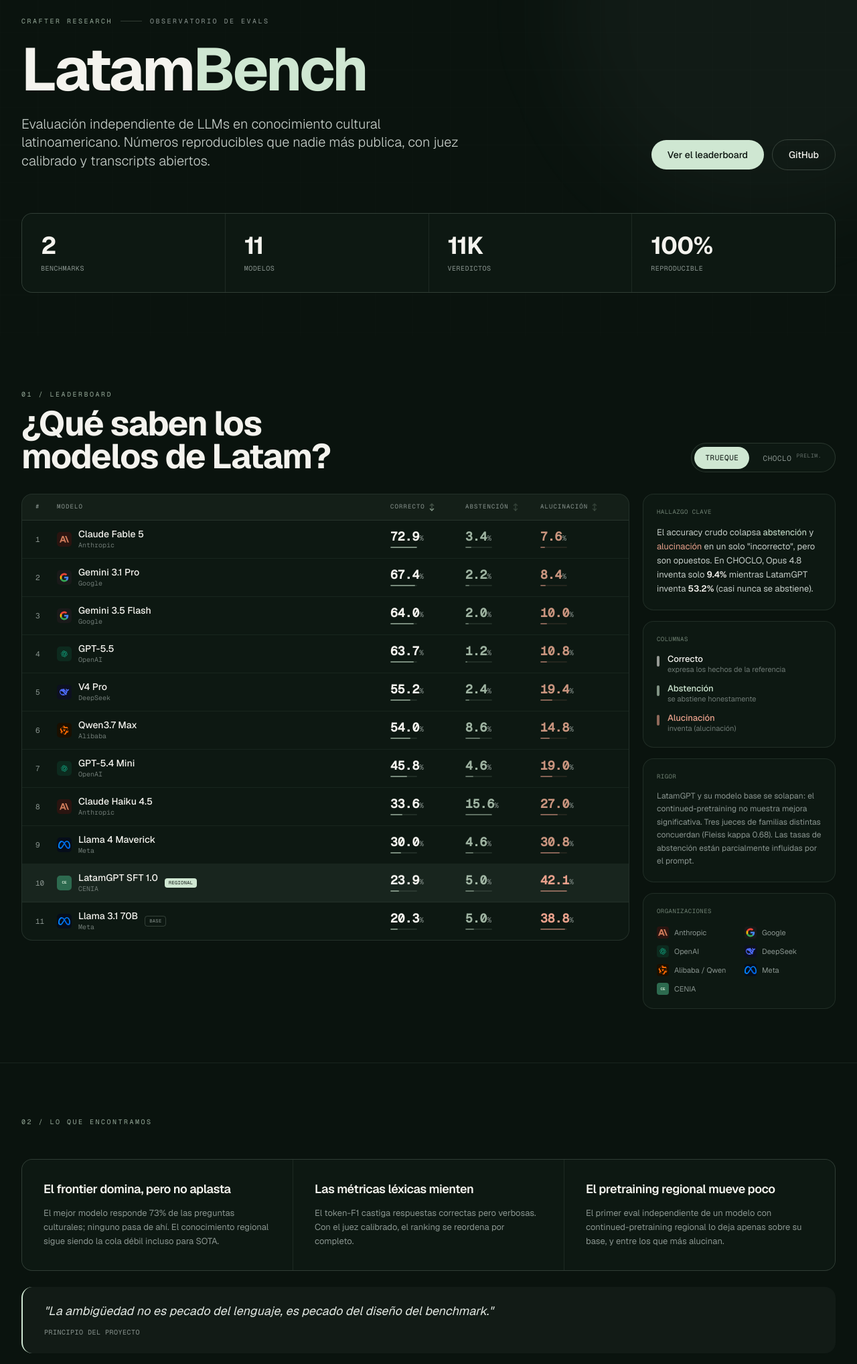
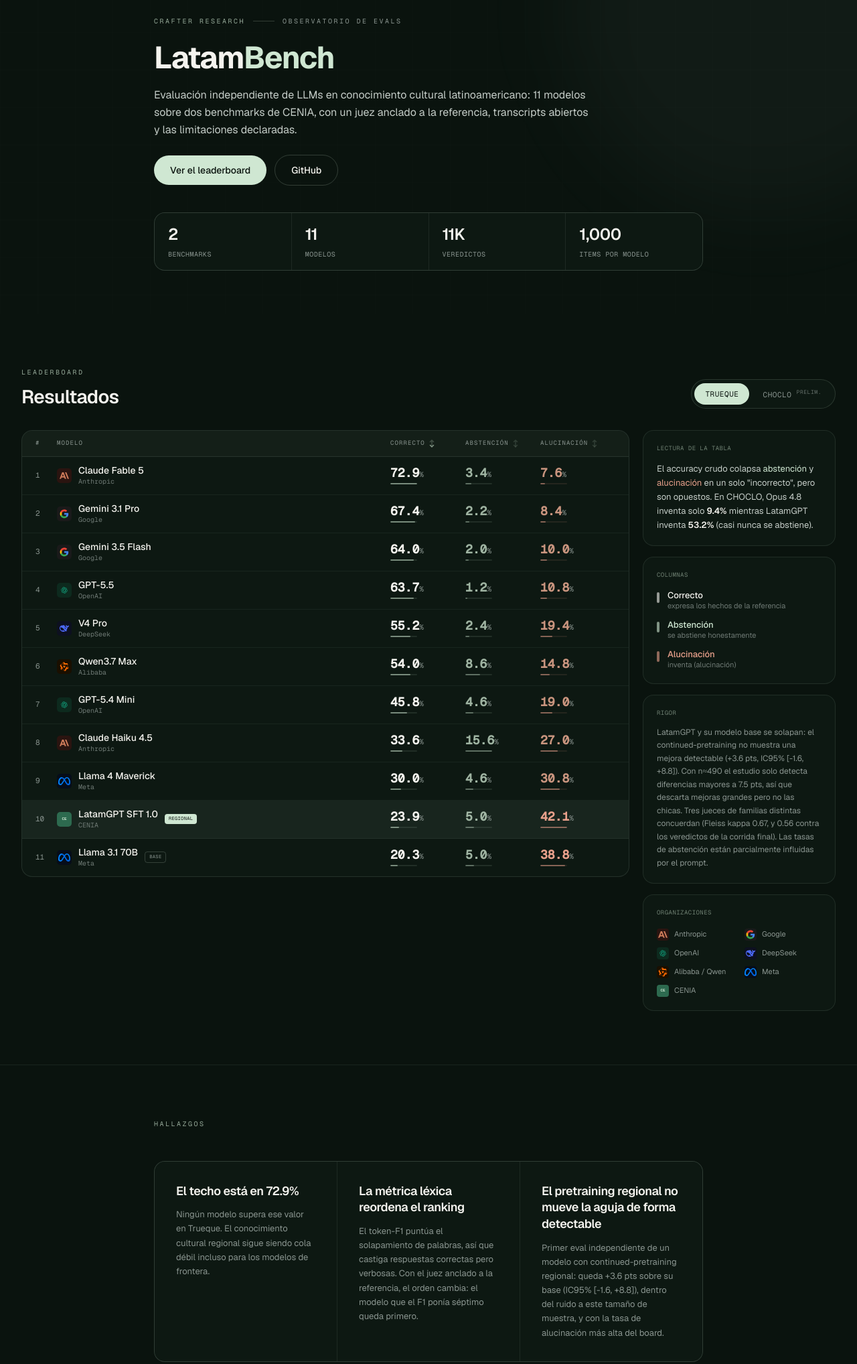
Before and after one commit to crafter-research/latambench, an Astro site in the folder web/: page / in a window 1280 px wide. Shown: the part 120-2156 px from the top of the page at 67% size. Built offline with nearby package versions, Linux system fonts and the light colour scheme; Astro itself is replaced by a stand-in of ours.

Commit message:
fix(web): sync the landing with the corrected claims and tone it down
The landing still carried the pre-audit claims and read like a product page
rather than a lab report.

Claims corrected to match the README:
- '100% reproducible' in the hero stats was false: the README states the
  numbers are not bit-reproducible. Replaced with items per model (1,000).
- The rigor note said 'no significant gain' with no power. Now reports the
  interval (+3.6 pts, 95% CI [-1.6, +8.8]) and that the design only resolves
  differences above 7.5 pts.
- Fleiss kappa 0.68 now reads 0.67, with the 0.56 against final-run verdicts.
- The judge card now says the reference-fidelity set measures fidelity, not
  correctness, and that its 200 items come from the same 500 evaluated.
- The benchmark-audit card now states n=52 is the disagreement queue and
  yields no error rate.
- 'Reproducible' card now notes exact numbers are not bit-reproducible.
- The 73% finding card was stale; 72.9%.

Tone:
- Prose containers 1400px to 820px. The leaderboard keeps full width because
  a data table earns it; body copy does not.
- Wordmark 96px to 46px; section headings to 28px.
- Headline-style finding titles rewritten as findings ('El techo esta en
  72.9%' instead of 'El frontier domina, pero no aplasta').
- Removed the pull-quote box ('la ambiguedad no es pecado del lenguaje'). It
  is the paper's thesis and belongs where its argument lives.
- Dropped the 01/02/03 magazine numbering from section labels.
- 'Que saben los modelos de Latam?' to 'Resultados'; 'Hallazgo clave' to
  'Lectura de la tabla'.
- Fixed an EN typo: 'What we evals'.

Verified in the rendered build, not the source: dist carries 72.9 and no
73.0, the new copy is present in both locales, and no stale claim survives.

```diff
--- a/web/src/pages/index.astro
+++ b/web/src/pages/index.astro
@@ -81,10 +81,10 @@ const ORG: Record<string, { bg: string; logo: string; label?: string }> = {
 };
 
 const method = [
-  { k: "01", label_es: "Juez anclado a referencia",  label_en: "Reference-anchored judge",  detail_es: "Un modelo fuera del set comparado decide si la respuesta expresa los hechos de la referencia. Calibrado con un set sintético: TPR 0.99 / TNR 0.97.", detail_en: "A model outside the evaluated set decides whether the response expresses the reference facts. Calibrated on a synthetic set: TPR 0.99 / TNR 0.97." },
+  { k: "01", label_es: "Juez anclado a referencia",  label_en: "Reference-anchored judge",  detail_es: "Un modelo fuera del set comparado decide si la respuesta expresa los hechos de la referencia. Un set sintético reporta TPR 0.99 / TNR 0.97: mide fidelidad a la referencia, no que la referencia sea correcta, y sus 200 items salen de los mismos 500 evaluados.", detail_en: "A model outside the evaluated set decides whether the response expresses the reference facts. A synthetic set reports TPR 0.99 / TNR 0.97: it measures fidelity to the reference, not that the reference is right, and its 200 items are drawn from the same 500 evaluated." },
   { k: "02", label_es: "Tres dimensiones",            label_en: "Three dimensions",          detail_es: "No solo accuracy. Separamos abstención honesta (\"no sé\") de alucinación (\"sabe mal\"): para alto riesgo, un modelo que se calla vale más que uno que inventa.", detail_en: "Not just accuracy. We separate honest abstention (\"I don't know\") from hallucination: for high-stakes use, a silent model beats one that invents." },
-  { k: "03", label_es: "Reproducible",                label_en: "Reproducible",              detail_es: "Cada corrida guarda respuestas crudas y transcripts del juez. Seed fijo, temperatura 0, todo versionado en git.", detail_en: "Every run saves raw responses and judge transcripts. Fixed seed, temperature 0, all versioned in git." },
-  { k: "04", label_es: "Auditoría del benchmark",     label_en: "Benchmark audit",           detail_es: "El pipeline detecta no solo errores de los modelos sino issues de referencia en los benchmarks mismos. Fixes aditivos, nunca correcciones culturales.", detail_en: "The pipeline flags not only model errors but reference issues in the benchmarks themselves. Additive fixes only, no cultural corrections." },
+  { k: "03", label_es: "Reproducible",                label_en: "Reproducible",              detail_es: "Cada corrida guarda respuestas crudas y transcripts del juez. Seed fijo, temperatura 0, todo versionado en git. Los números exactos no son bit-reproducibles (el routing y los alias de modelo derivan); lo reproducible es el pipeline y sus entradas.", detail_en: "Every run saves raw responses and judge transcripts. Fixed seed, temperature 0, all versioned in git. Exact numbers are not bit-reproducible (provider routing and model aliases drift); the pipeline and its inputs are." },
+  { k: "04", label_es: "Auditoría del benchmark",     label_en: "Benchmark audit",           detail_es: "El pipeline detecta no solo errores de los modelos sino issues de referencia en los benchmarks mismos. La muestra adjudicada (n=52) es la cola de desacuerdos, sesgada por construcción: sirve para encontrar defectos, no para estimar una tasa de error. Fixes aditivos, nunca correcciones culturales.", detail_en: "The pipeline flags not only model errors but reference issues in the benchmarks themselves. The adjudicated sample (n=52) is the disagreement queue, biased by construction: it finds defects but yields no error rate. Additive fixes only, no cultural corrections." },
 ];
 
 const evals = [
@@ -126,21 +126,22 @@ const evals = [
       <div class="absolute -top-40 -right-40 w-[600px] h-[600px] rounded-full bg-[#cfe7d2]/[0.04] blur-3xl"></div>
     </div>
 
-    <div class="relative max-w-[1400px] mx-auto">
+    <div class="relative max-w-[820px] mx-auto">
       <div class="flex items-center gap-3 mb-6">
         <span class="font-['Geist_Mono'] text-[10px] tracking-[0.25em] uppercase text-[#cfe7d2]/70">Crafter Research</span>
         <div class="w-8 h-px bg-[#cfe7d2]/20"></div>
         <span class="font-['Geist_Mono'] text-[10px] tracking-[0.25em] uppercase text-[#8a9590]" data-i18n="hero_label">Observatorio de evals</span>
       </div>
 
-      <h1 class="font-['Geist'] font-bold tracking-[-0.04em] leading-[0.9] text-[clamp(40px,7vw,96px)] text-[#f4f3ee] mb-7">
+      <h1 class="font-['Geist'] font-bold tracking-[-0.03em] leading-[1.0] text-[clamp(30px,4vw,46px)] text-[#f4f3ee] mb-5">
         Latam<span class="text-[#cfe7d2]">Bench</span>
       </h1>
 
-      <div class="flex flex-col lg:flex-row lg:items-end justify-between gap-8 lg:gap-16">
-        <p class="font-['Geist'] text-base md:text-xl leading-snug text-[#c5cdc8] max-w-2xl font-light" data-i18n="hero_subtitle">
-          Evaluación independiente de LLMs en conocimiento cultural latinoamericano.
-          Números reproducibles que nadie más publica, con juez calibrado y transcripts abiertos.
+      <div class="flex flex-col gap-6">
+        <p class="font-['Geist'] text-[15px] md:text-base leading-relaxed text-[#c5cdc8] max-w-[62ch]" data-i18n="hero_subtitle">
+          Evaluación independiente de LLMs en conocimiento cultural latinoamericano:
+          11 modelos sobre dos benchmarks de CENIA, con un juez anclado a la referencia,
+          transcripts abiertos y las limitaciones declaradas.
         </p>
         <div class="flex items-center gap-3 flex-shrink-0">
           <a href="#leaderboard" class="font-['Geist'] text-sm font-medium px-6 py-3 rounded-full bg-[#cfe7d2] text-[#0a130e] hover:bg-[#f4f3ee] transition-colors" data-i18n="hero_cta">Ver el leaderboard</a>
@@ -148,15 +149,15 @@ const evals = [
         </div>
       </div>
 
-      <div class="grid grid-cols-2 md:grid-cols-4 gap-px mt-12 md:mt-16 border border-[#cfe7d2]/10 rounded-2xl overflow-hidden bg-[#cfe7d2]/10">
+      <div class="grid grid-cols-2 md:grid-cols-4 gap-px mt-10 border border-[#cfe7d2]/10 rounded-2xl overflow-hidden bg-[#cfe7d2]/10">
         {[
           { v: "2",    l_es: "benchmarks",  l_en: "benchmarks"  },
           { v: "11",   l_es: "modelos",     l_en: "models"      },
           { v: "11K",  l_es: "veredictos",  l_en: "verdicts"    },
-          { v: "100%", l_es: "reproducible",l_en: "reproducible"},
+          { v: "1,000", l_es: "items por modelo", l_en: "items per model"},
         ].map((s, idx) => (
-          <div class="bg-[#0d1812] px-5 md:px-7 py-5 md:py-7">
-            <div class="font-['Geist'] font-bold text-3xl md:text-4xl tracking-tight text-[#f4f3ee]">{s.v}</div>
+          <div class="bg-[#0d1812] px-5 py-4">
+            <div class="font-['Geist'] font-semibold text-xl md:text-2xl tracking-tight text-[#f4f3ee]">{s.v}</div>
             <div class="font-['Geist_Mono'] text-[10px] uppercase tracking-wider text-[#8a9590] mt-1.5"
                  data-i18n={`stat_${idx}`} data-en={s.l_en} data-es={s.l_es}>{s.l_es}</div>
           </div>
@@ -172,10 +173,9 @@ const evals = [
       <!-- Section header + tabs -->
       <div class="flex flex-col sm:flex-row sm:items-end justify-between gap-5 mb-8">
         <div>
-          <div class="font-['Geist_Mono'] text-[10px] tracking-[0.25em] uppercase text-[#cfe7d2]/70 mb-3">01 / Leaderboard</div>
-          <h2 class="font-['Geist'] font-bold text-[clamp(24px,4vw,52px)] leading-[0.95] tracking-[-0.03em] text-[#f4f3ee]">
-            <span data-i18n="leaderboard_title_1">¿Qué saben los</span><br />
-            <span data-i18n="leaderboard_title_2">modelos de Latam?</span>
+          <div class="font-['Geist_Mono'] text-[10px] tracking-[0.25em] uppercase text-[#cfe7d2]/70 mb-3">Leaderboard</div>
+          <h2 class="font-['Geist'] font-semibold text-[clamp(20px,2.4vw,28px)] leading-tight tracking-[-0.02em] text-[#f4f3ee]">
+            <span data-i18n="leaderboard_title_1">Resultados</span><span data-i18n="leaderboard_title_2"></span>
           </h2>
         </div>
         <div class="flex items-center gap-1 self-start sm:self-end p-1 rounded-full border border-[#cfe7d2]/15 bg-[#0d1812]">
@@ -308,7 +308,7 @@ const evals = [
 
           <!-- Insight note -->
           <div class="rounded-2xl border border-[#cfe7d2]/10 p-5 bg-[#0d1812]">
-            <div class="font-['Geist_Mono'] text-[9px] uppercase tracking-wider text-[#cfe7d2]/50 mb-3" data-i18n="insight_label">Hallazgo clave</div>
+            <div class="font-['Geist_Mono'] text-[9px] uppercase tracking-wider text-[#cfe7d2]/50 mb-3" data-i18n="insight_label">Lectura de la tabla</div>
             <p class="font-['Geist'] text-[13px] leading-relaxed text-[#c5cdc8]" data-i18n="leaderboard_note">
               El accuracy crudo colapsa <span class="text-[#cfe7d2]">abstención</span> y <span class="text-[#e8a08b]">alucinación</span> en un solo "incorrecto", pero son opuestos.
               En CHOCLO, Opus 4.8 inventa solo <span class="text-[#f4f3ee] font-semibold">9.4%</span> mientras
@@ -348,8 +348,11 @@ const evals = [
           <div class="rounded-2xl border border-[#cfe7d2]/10 p-5 bg-[#0d1812]">
             <div class="font-['Geist_Mono'] text-[9px] uppercase tracking-wider text-[#cfe7d2]/50 mb-3" data-i18n="caveats_label">Rigor</div>
             <p class="font-['Geist'] text-[12px] leading-relaxed text-[#8a9590]" data-i18n="caveats_note">
-              LatamGPT y su modelo base se solapan: el continued-pretraining no muestra mejora significativa.
-              Tres jueces de familias distintas concuerdan (Fleiss kappa 0.68). Las tasas de abstención están parcialmente influidas por el prompt.
+              LatamGPT y su modelo base se solapan: el continued-pretraining no muestra una mejora detectable
+              (+3.6 pts, IC95% [-1.6, +8.8]). Con n≈490 el estudio solo detecta diferencias mayores a 7.5 pts,
+              así que descarta mejoras grandes pero no las chicas. Tres jueces de familias distintas concuerdan
+              (Fleiss kappa 0.67, y 0.56 contra los veredictos de la corrida final). Las tasas de abstención
+              están parcialmente influidas por el prompt.
             </p>
           </div>
 
@@ -377,13 +380,13 @@ const evals = [
 
   <!-- HALLAZGOS -->
   <section class="px-5 md:px-8 py-14 md:py-20 border-t border-[#cfe7d2]/8">
-    <div class="max-w-[1400px] mx-auto">
-      <div class="font-['Geist_Mono'] text-[10px] tracking-[0.25em] uppercase text-[#cfe7d2]/70 mb-8 md:mb-12" data-i18n="findings_label">02 / Lo que encontramos</div>
+    <div class="max-w-[820px] mx-auto">
+      <div class="font-['Geist_Mono'] text-[10px] tracking-[0.25em] uppercase text-[#cfe7d2]/70 mb-8 md:mb-12" data-i18n="findings_label">Hallazgos</div>
       <div class="grid md:grid-cols-3 gap-px rounded-2xl overflow-hidden border border-[#cfe7d2]/10 bg-[#cfe7d2]/10">
         {[
-          { t_es: "El frontier domina, pero no aplasta",  t_en: "Frontier leads, but doesn't crush",  d_es: "El mejor modelo responde 73% de las preguntas culturales; ninguno pasa de ahí. El conocimiento regional sigue siendo la cola débil incluso para SOTA.", d_en: "The best model answers 73% of cultural questions; none exceeds that. Regional knowledge remains the weak tail even for SOTA." },
-          { t_es: "Las métricas léxicas mienten",         t_en: "Lexical metrics lie",                d_es: "El token-F1 castiga respuestas correctas pero verbosas. Con el juez calibrado, el ranking se reordena por completo.", d_en: "Token-F1 penalizes correct but verbose answers. With the calibrated judge, the ranking reshuffles entirely." },
-          { t_es: "El pretraining regional mueve poco",   t_en: "Regional pretraining moves little",  d_es: "El primer eval independiente de un modelo con continued-pretraining regional lo deja apenas sobre su base, y entre los que más alucinan.", d_en: "The first independent eval of a model with continued regional pretraining leaves it barely above its base, and among the highest hallucinators." },
+          { t_es: "El techo está en 72.9%",              t_en: "The ceiling sits at 72.9%",         d_es: "Ningún modelo supera ese valor en Trueque. El conocimiento cultural regional sigue siendo cola débil incluso para los modelos de frontera.", d_en: "No model exceeds that on Trueque. Regional cultural knowledge remains a weak tail even for frontier models." },
+          { t_es: "La métrica léxica reordena el ranking", t_en: "The lexical metric reorders the ranking", d_es: "El token-F1 puntúa el solapamiento de palabras, así que castiga respuestas correctas pero verbosas. Con el juez anclado a la referencia, el orden cambia: el modelo que el F1 ponía séptimo queda primero.", d_en: "Token-F1 scores word overlap, so it penalizes correct but verbose answers. Under the reference-anchored judge the order changes: the model F1 ranked seventh comes first." },
+          { t_es: "El pretraining regional no mueve la aguja de forma detectable", t_en: "Regional pretraining shows no detectable gain", d_es: "Primer eval independiente de un modelo con continued-pretraining regional: queda +3.6 pts sobre su base (IC95% [-1.6, +8.8]), dentro del ruido a este tamaño de muestra, y con la tasa de alucinación más alta del board.", d_en: "First independent eval of a model with continued regional pretraining: it lands +3.6 pts above its base (95% CI [-1.6, +8.8]), within noise at this sample size, and with the highest hallucination rate on the board." },
         ].map((f) => (
           <div class="bg-[#0d1812] p-6 md:p-8">
             <h3 class="font-['Geist'] font-semibold text-base md:text-lg tracking-tight text-[#f4f3ee] mb-3 leading-snug" data-i18n-es={f.t_es} data-i18n-en={f.t_en}>{f.t_es}</h3>
@@ -391,17 +394,13 @@ const evals = [
           </div>
         ))}
       </div>
-      <div class="mt-6 rounded-2xl border-l-2 border-[#cfe7d2] bg-[#cfe7d2]/[0.04] px-6 md:px-8 py-6">
-        <p class="font-['Geist'] text-base md:text-lg italic text-[#e3e9e4] leading-snug" data-i18n="quote">"La ambigüedad no es pecado del lenguaje, es pecado del diseño del benchmark."</p>
-        <div class="font-['Geist_Mono'] text-[10px] uppercase tracking-wider text-[#8a9590] mt-3" data-i18n="quote_label">Principio del proyecto</div>
-      </div>
     </div>
   </section>
 
   <!-- METODOLOGIA -->
   <section id="method" class="px-5 md:px-8 py-14 md:py-20 border-t border-[#cfe7d2]/8">
-    <div class="max-w-[1400px] mx-auto">
-      <div class="font-['Geist_Mono'] text-[10px] tracking-[0.25em] uppercase text-[#cfe7d2]/70 mb-8 md:mb-12" data-i18n="method_label">03 / Metodología</div>
+    <div class="max-w-[820px] mx-auto">
+      <div class="font-['Geist_Mono'] text-[10px] tracking-[0.25em] uppercase text-[#cfe7d2]/70 mb-8 md:mb-12" data-i18n="method_label">Metodología</div>
       <div class="grid md:grid-cols-2 gap-px rounded-2xl overflow-hidden border border-[#cfe7d2]/10 bg-[#cfe7d2]/10">
         {method.map((m) => (
           <div class="bg-[#0d1812] p-6 md:p-9">
@@ -420,8 +419,8 @@ const evals = [
 
   <!-- EVALS -->
   <section id="evals" class="px-5 md:px-8 py-14 md:py-20 border-t border-[#cfe7d2]/8">
-    <div class="max-w-[1400px] mx-auto">
-      <div class="font-['Geist_Mono'] text-[10px] tracking-[0.25em] uppercase text-[#cfe7d2]/70 mb-8 md:mb-12" data-i18n="evals_label">04 / Qué evaluamos</div>
+    <div class="max-w-[820px] mx-auto">
+      <div class="font-['Geist_Mono'] text-[10px] tracking-[0.25em] uppercase text-[#cfe7d2]/70 mb-8 md:mb-12" data-i18n="evals_label">Qué evaluamos</div>
       <div class="grid sm:grid-cols-2 md:grid-cols-3 gap-4">
         {evals.map((e) => (
           <div class="rounded-2xl border border-[#cfe7d2]/12 p-6 md:p-8 bg-[#0d1812] flex flex-col">
@@ -442,10 +441,10 @@ const evals = [
 
   <!-- CTA -->
   <section class="px-5 md:px-8 py-16 md:py-24 border-t border-[#cfe7d2]/8">
-    <div class="max-w-[1400px] mx-auto rounded-3xl border border-[#cfe7d2]/12 bg-gradient-to-br from-[#0f1c15] to-[#0d1812] p-8 md:p-14">
+    <div class="max-w-[820px] mx-auto rounded-3xl border border-[#cfe7d2]/12 bg-gradient-to-br from-[#0f1c15] to-[#0d1812] p-8 md:p-14">
       <div class="flex flex-col lg:flex-row lg:items-center justify-between gap-8">
         <div class="max-w-xl">
-          <h2 class="font-['Geist'] font-bold text-[clamp(26px,4vw,48px)] leading-[0.95] tracking-[-0.03em] text-[#f4f3ee] mb-5" data-i18n="cta_title">Todo abierto y<br />reproducible</h2>
+          <h2 class="font-['Geist'] font-semibold text-[clamp(20px,2.4vw,28px)] leading-tight tracking-[-0.02em] text-[#f4f3ee] mb-4" data-i18n="cta_title">Todo el harness es público</h2>
           <p class="font-['Geist'] text-[#8a9590] leading-relaxed text-[14px]" data-i18n="cta_body">
             El harness, las respuestas crudas, los transcripts del juez y la calibración están en GitHub.
             Cualquiera puede correr un modelo nuevo, auditar un veredicto o reproducir la tabla con el mismo seed.
@@ -480,48 +479,44 @@ const evals = [
       es: {
         nav_leaderboard: "Leaderboard", nav_method: "Metodología",
         hero_label: "Observatorio de evals",
-        hero_subtitle: "Evaluación independiente de LLMs en conocimiento cultural latinoamericano. Números reproducibles que nadie más publica, con juez calibrado y transcripts abiertos.",
+        hero_subtitle: "Evaluación independiente de LLMs en conocimiento cultural latinoamericano: 11 modelos sobre dos benchmarks de CENIA, con un juez anclado a la referencia, transcripts abiertos y las limitaciones declaradas.",
         hero_cta: "Ver el leaderboard",
         stat_0: "benchmarks", stat_1: "modelos", stat_2: "veredictos", stat_3: "reproducible",
         col_model: "Modelo", col_correct: "Correcto", col_abstention: "Abstención", col_hallucination: "Alucinación",
         col_correct_inline: "Correcto", col_abstention_inline: "Abstención", col_hallucination_inline: "Alucinación",
         prelim_tag: "prelim.",
         choclo_prelim: "Resultados preliminares. La calibración del juez y el inter-rater de 3 jueces cubren Trueque; CHOCLO (referencias ultra-cortas) aún no tiene validación propia. Con corrección por comparaciones múltiples (Holm-Bonferroni) todo el board cae en un solo grupo estadístico por accuracy: no leas el orden ordinal como significativo.",
-        insight_label: "Hallazgo clave",
+        insight_label: "Lectura de la tabla",
         legend_title: "columnas", legend_correct: "expresa los hechos de la referencia", legend_abstention: "se abstiene honestamente", legend_hallucination: "inventa (alucinación)",
         orgs_label: "Organizaciones",
         caveats_label: "Rigor",
-        caveats_note: "LatamGPT y su modelo base se solapan: el continued-pretraining no muestra mejora significativa. Tres jueces de familias distintas concuerdan (Fleiss kappa 0.68). Las tasas de abstención están parcialmente influidas por el prompt.",
-        leaderboard_title_1: "¿Qué saben los", leaderboard_title_2: "modelos de Latam?",
+        caveats_note: "LatamGPT y su modelo base se solapan: el continued-pretraining no muestra una mejora detectable (+3.6 pts, IC95% [-1.6, +8.8]). Con n≈490 el estudio solo detecta diferencias mayores a 7.5 pts, así que descarta mejoras grandes pero no las chicas. Tres jueces de familias distintas concuerdan (Fleiss kappa 0.67, y 0.56 contra los veredictos de la corrida final). Las tasas de abstención están parcialmente influidas por el prompt.",
+        leaderboard_title_1: "Resultados", leaderboard_title_2: "",
         leaderboard_note: "El accuracy crudo colapsa abstención y alucinación en un solo \"incorrecto\", pero son opuestos. En CHOCLO, Opus 4.8 inventa solo 9.4% mientras LatamGPT inventa 53.2%.",
-        findings_label: "02 / Lo que encontramos", method_label: "03 / Metodología", evals_label: "04 / Qué evaluamos",
-        cta_title: "Todo abierto y\nreproducible",
+        findings_label: "Hallazgos", method_label: "Metodología", evals_label: "Qué evaluamos",
+        cta_title: "Todo el harness es público",
         cta_body: "El harness, las respuestas crudas, los transcripts del juez y la calibración están en GitHub. Cualquiera puede correr un modelo nuevo, auditar un veredicto o reproducir la tabla con el mismo seed.",
-        quote: '"La ambigüedad no es pecado del lenguaje, es pecado del diseño del benchmark."',
-        quote_label: "Principio del proyecto",
       },
       en: {
         nav_leaderboard: "Leaderboard", nav_method: "Methodology",
         hero_label: "Evals observatory",
-        hero_subtitle: "Independent evaluation of LLMs on Latin American cultural knowledge. Reproducible numbers nobody else publishes, with a calibrated judge and open transcripts.",
+        hero_subtitle: "Independent evaluation of LLMs on Latin American cultural knowledge: 11 models across two CENIA benchmarks, with a reference-anchored judge, open transcripts, and the limitations stated.",
         hero_cta: "View the leaderboard",
         stat_0: "benchmarks", stat_1: "models", stat_2: "verdicts", stat_3: "reproducible",
         col_model: "Model", col_correct: "Correct", col_abstention: "Abstention", col_hallucination: "Hallucination",
         col_correct_inline: "Correct", col_abstention_inline: "Abstention", col_hallucination_inline: "Hallucination",
         prelim_tag: "prelim.",
         choclo_prelim: "Preliminary results. The judge calibration and the 3-judge inter-rater cover Trueque; CHOCLO (ultra-short references) has no validation of its own yet. With multiple-comparison correction (Holm-Bonferroni) the whole board collapses into a single statistical tie-group by accuracy: do not read the ordinal rank as significant.",
-        insight_label: "Key finding",
+        insight_label: "Reading the table",
         legend_title: "columns", legend_correct: "expresses the reference facts", legend_abstention: "abstains honestly", legend_hallucination: "hallucinates",
         orgs_label: "Organizations",
         caveats_label: "Rigor",
-        caveats_note: "LatamGPT and its base model overlap: the continued-pretraining shows no significant gain. Three judges from different families agree (Fleiss kappa 0.68). Abstention rates are partly prompt-driven.",
-        leaderboard_title_1: "What do models know", leaderboard_title_2: "about Latam?",
+        caveats_note: "LatamGPT and its base model overlap: the continued-pretraining shows no detectable gain (+3.6 pts, 95% CI [-1.6, +8.8]). At n=490 the study only resolves differences above 7.5 pts, so it rules out large gains but not small ones. Three judges from different families agree (Fleiss kappa 0.67, and 0.56 against the final-run verdicts). Abstention rates are partly prompt-driven.",
+        leaderboard_title_1: "Results", leaderboard_title_2: "",
         leaderboard_note: "Raw accuracy collapses abstention and hallucination into one \"wrong\", but they are opposites. On CHOCLO, Opus 4.8 hallucinates only 9.4% while LatamGPT hallucinates 53.2%.",
-        findings_label: "02 / What we found", method_label: "03 / Methodology", evals_label: "04 / What we evals",
-        cta_title: "All open and\nreproducible",
+        findings_label: "Findings", method_label: "Methodology", evals_label: "What we evaluate",
+        cta_title: "The whole harness is public",
         cta_body: "The harness, raw responses, judge transcripts, and calibration are on GitHub. Anyone can run a new model, audit a verdict, or reproduce the table with the same seed.",
-        quote: '"Ambiguity is not a sin of language, it is a sin of benchmark design."',
-        quote_label: "Project principle",
       },
     };
 
```
